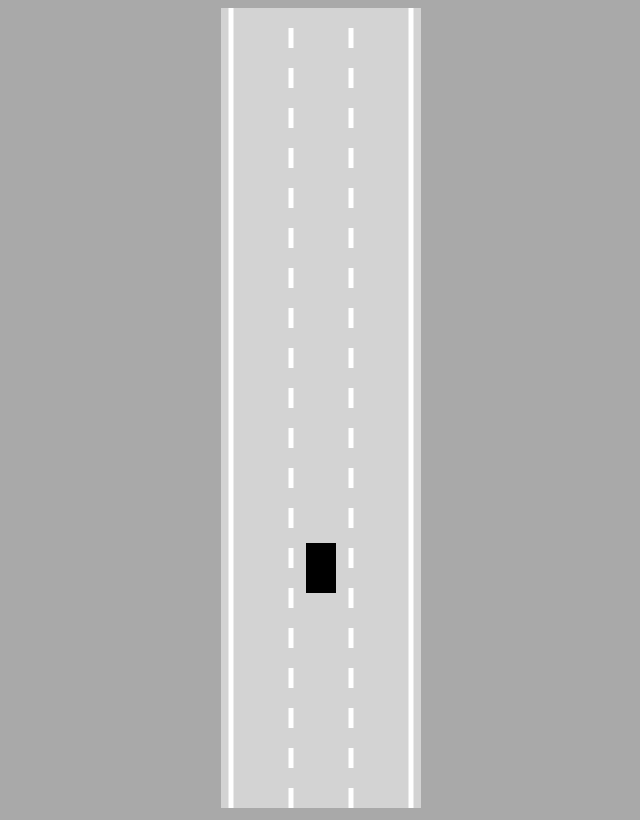
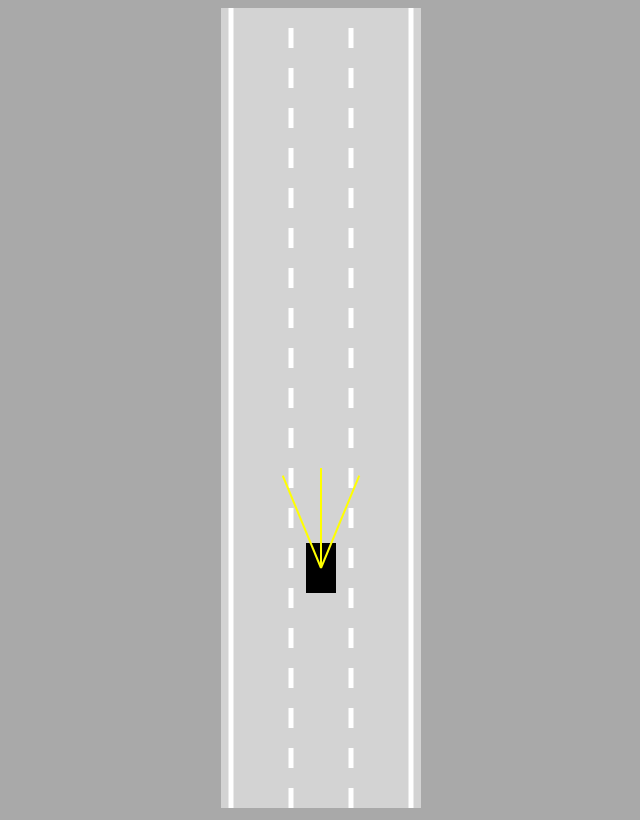
Before and after one commit to dilan-js/self-driving-car, a plain HTML site: page index.html in a window 1280 px wide. Shown: the whole page, without its empty margins (319-959 px from the left). Drawn offline with Linux system fonts and the light colour scheme.

Commit message:
basic yellow line sensors drawn

```diff
--- a/car.js
+++ b/car.js
@@ -11,11 +11,14 @@ class Car {
     this.friction = 0.05; //friction gives the 'grippy' or 'bouncy' feel when moving forward and backward
     this.angle = 0; //this prevents speed exceeding max speed when moving diagonally...think 'Unit Circle'!
 
+    this.sensor = new Sensor(this); //passing car to the sensor
+
     this.controls = new Controls();
   }
 
   update() {
     this.#move();
+    this.sensor.update();
   }
 
   /*
@@ -76,5 +79,7 @@ class Car {
     ctx.fill();
 
     ctx.restore();
+
+    this.sensor.draw(ctx); //car has ability to draw its own sensor
   }
 }
--- a/index.html
+++ b/index.html
@@ -5,6 +5,7 @@
 </head>
 <body>
   <canvas id="myCanvas"></canvas>
+  <script src="sensor.js"></script>
   <script src="utils.js"></script>
   <script src="road.js"></script>
   <script src="controls.js"></script>
--- /dev/null
+++ b/sensor.js
@@ -0,0 +1,42 @@
+//sensor is attached to the car, so constructor takes car in as parameter
+class Sensor {
+  constructor(car) {
+    this.car = car;
+    this.rayCount = 3;
+    this.rayLength = 100; //sensors have a range, after which they don't work
+    this.raySpread = Math.PI / 4; //45 degrees span for rays
+    this.rays = [];
+  }
+
+  update() {
+    this.rays = [];
+    for (let i = 0; i < this.rayCount; i++) {
+      //lerp gives value between A & B depending on t
+      // max value for i = raycount -1 in this case
+      const rayAngle = lerp(
+        this.raySpread / 2,
+        -this.raySpread / 2,
+        i / (this.rayCount - 1)
+      );
+
+      const start = { x: this.car.x, y: this.car.y };
+      const end = {
+        x: this.car.x - Math.sin(rayAngle) * this.rayLength,
+        y: this.car.y - Math.cos(rayAngle) * this.rayLength,
+      };
+      //see how I created borders -- consistency in our array builders
+      this.rays.push([start, end]);
+    }
+  }
+
+  draw(ctx) {
+    for (let i = 0; i < this.rayCount; i++) {
+      ctx.beginPath();
+      ctx.lineWidth = 2;
+      ctx.strokeStyle = "yellow";
+      ctx.moveTo(this.rays[i][0].x, this.rays[i][0].y);
+      ctx.lineTo(this.rays[i][1].x, this.rays[i][1].y);
+      ctx.stroke();
+    }
+  }
+}
```
